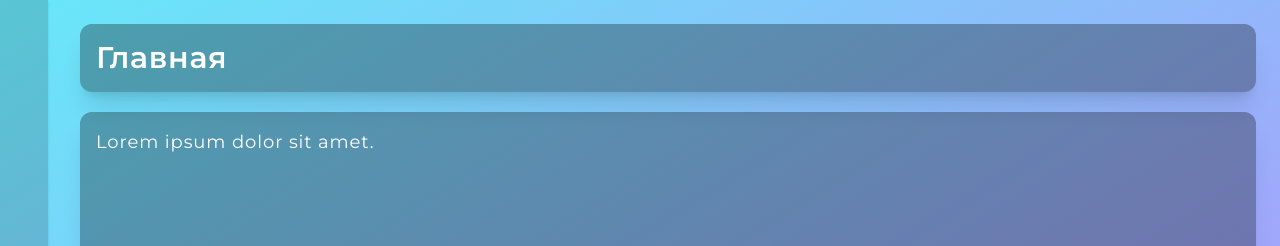
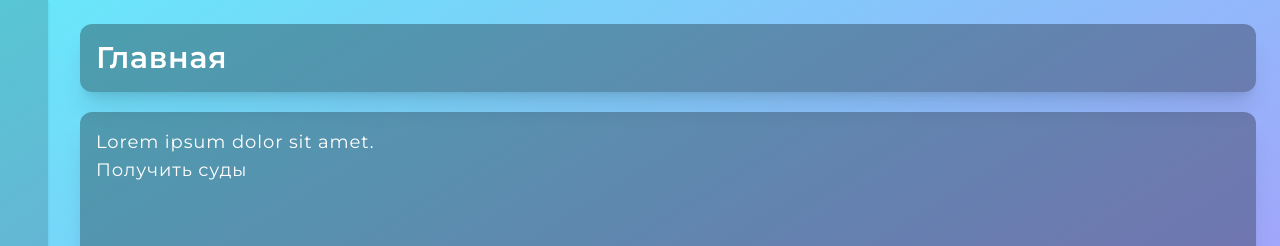
Before and after one commit to gldaniil/court-parser, a Vue app in the folder client/: page / in a window 1280 px wide. Shown: the top 246 px of the page. Built offline with nearby package versions, Linux system fonts and the light colour scheme; some icons are missing.

Commit message:
client: Добавляю запрос на сервер [список доступных ссылок]

```diff
--- a/client/src/views/HomeView.vue
+++ b/client/src/views/HomeView.vue
@@ -4,11 +4,29 @@
     <div class="shadow-xl rounded-xl bg-black/30 mt-5 h-full">
       <div class="text-lg tracking-wider p-4">
         <p class="text-white">Lorem ipsum dolor sit amet.</p>
+        <button @click="getCourts" class="text-white">Получить суды</button>
       </div>
     </div>
   </div>
 </template>
 
 <script setup>
+import { inject, ref } from 'vue'
 import TheTitle from '../components/TheTitle.vue'
+
+const axios = inject('axios')
+const courts = ref([])
+
+async function getCourts() {
+  const { data } = await axios.get('/api/courts')
+  console.log(data)
+  courts.value = data
+}
+// FOR RELEASE
+// onMounted(() => {
+//   async function getCourts() {
+//     const { data } = await axios.get('/api/courts')
+//   }
+//   getCourts()
+// })
 </script>
```
